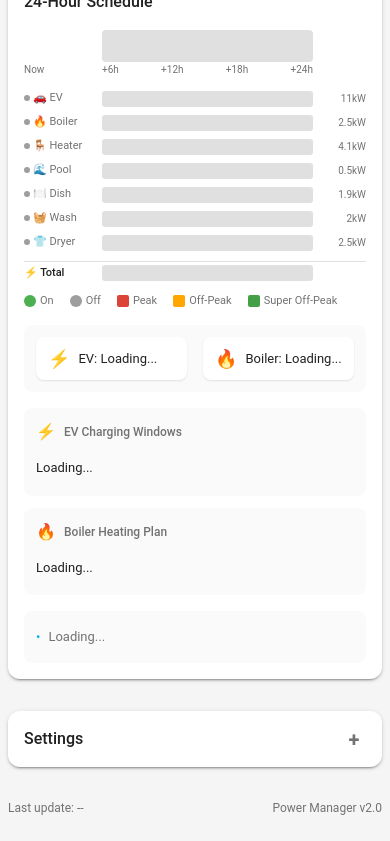
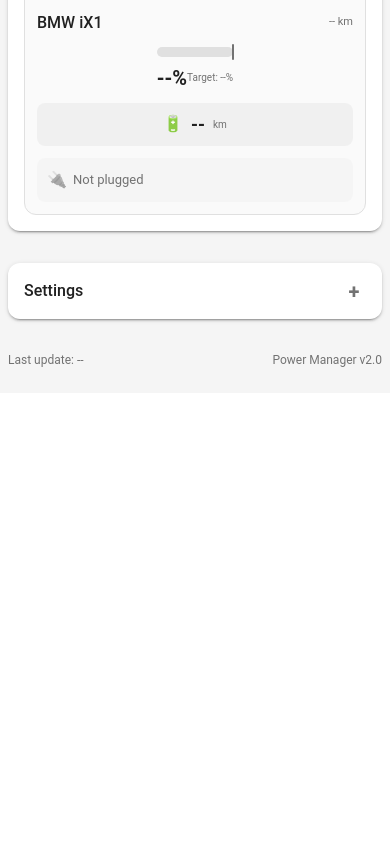
Before and after one commit to galletn/PowerManager, a FastAPI app: page / in a window 390 px wide. Shown: the part 1778-2619 px from the top of the page. After the commit the page ends 2145 px from the top, so only its background shows below. Run offline with FastAPI, Linux system fonts and the light colour scheme; parts of the project's set-up code (start-up, migrations or seed data) failed here and were passed over.

Commit message:
Move cars to right column with light theme, remove redundant cards
- Change car cards from dark to light theme to match page
- Move cars section from left column to right (below 24h schedule)
- Remove redundant EV Charging Windows and Boiler Heating Plan cards
- Remove Time Estimates section (info already in timeline)
- Cleaner, more compact car card design

🤖 Generated with [Claude Code](https://claude.com/claude-code)

Co-Authored-By: Claude Opus 4.5 <noreply@anthropic.com>

```diff
--- a/dashboard/static/style.css
+++ b/dashboard/static/style.css
@@ -1235,96 +1235,104 @@ h2 {
     border-radius: var(--ha-border-radius);
     padding: 16px;
     box-shadow: var(--ha-card-shadow);
+    margin-top: 16px;
+}
+
+.cars-section h2 {
+    margin-bottom: 16px;
 }
 
 .cars-grid {
     display: grid;
-    grid-template-columns: repeat(auto-fit, minmax(300px, 1fr));
+    grid-template-columns: repeat(2, 1fr);
     gap: 16px;
 }
 
 .car-card {
-    background: linear-gradient(135deg, #1a1a2e 0%, #16213e 100%);
-    border-radius: 16px;
+    background: rgba(0, 0, 0, 0.02);
+    border-radius: 12px;
     overflow: hidden;
-    transition: transform 0.3s, box-shadow 0.3s;
+    transition: transform 0.2s, box-shadow 0.2s;
+    border: 1px solid var(--ha-divider);
 }
 
 .car-card:hover {
-    transform: translateY(-4px);
-    box-shadow: 0 8px 25px rgba(0, 0, 0, 0.3);
+    transform: translateY(-2px);
+    box-shadow: 0 4px 12px rgba(0, 0, 0, 0.1);
 }
 
 .car-image-container {
     position: relative;
-    height: 160px;
+    height: 120px;
     overflow: hidden;
-    background: linear-gradient(135deg, #0f0f1a 0%, #1a1a2e 100%);
+    background: linear-gradient(135deg, #f5f5f5 0%, #e8e8e8 100%);
 }
 
 .car-image {
     width: 100%;
     height: 100%;
     object-fit: cover;
-    opacity: 0.9;
 }
 
 .car-location-badge {
     position: absolute;
-    top: 12px;
-    right: 12px;
-    background: rgba(0, 0, 0, 0.7);
+    top: 8px;
+    right: 8px;
+    background: rgba(255, 255, 255, 0.95);
     backdrop-filter: blur(8px);
-    padding: 6px 12px;
-    border-radius: 20px;
-    display: flex;
-    align-items: center;
-    gap: 6px;
+    padding: 4px 10px;
+    border-radius: 16px;
+    display: flex;
+    align-items: center;
+    gap: 4px;
+    font-size: 11px;
+    color: var(--ha-text-primary);
+    box-shadow: 0 2px 4px rgba(0,0,0,0.1);
+}
+
+.car-location-badge.home {
+    background: rgba(76, 175, 80, 0.9);
+    color: #fff;
+}
+
+.car-location-badge.away {
+    background: rgba(255, 152, 0, 0.9);
+    color: #fff;
+}
+
+.location-icon {
     font-size: 12px;
-    color: #fff;
-}
-
-.car-location-badge.home {
-    background: rgba(76, 175, 80, 0.8);
-}
-
-.car-location-badge.away {
-    background: rgba(255, 152, 0, 0.8);
-}
-
-.location-icon {
-    font-size: 14px;
 }
 
 .car-info {
-    padding: 16px;
-    color: #fff;
+    padding: 12px;
+    color: var(--ha-text-primary);
 }
 
 .car-header {
     display: flex;
     justify-content: space-between;
     align-items: center;
-    margin-bottom: 16px;
+    margin-bottom: 12px;
 }
 
 .car-header h3 {
-    font-size: 20px;
-    font-weight: 600;
+    font-size: 16px;
+    font-weight: 500;
     margin: 0;
-    color: #fff;
+    color: var(--ha-text-primary);
 }
 
 .car-mileage {
-    font-size: 12px;
-    color: rgba(255, 255, 255, 0.6);
+    font-size: 11px;
+    color: var(--ha-text-secondary);
 }
 
 .car-battery-section {
     display: flex;
     align-items: center;
-    gap: 16px;
-    margin-bottom: 16px;
+    gap: 12px;
+    margin-bottom: 12px;
 }
 
 .battery-visual {
@@ -1332,9 +1340,9 @@ h2 {
 }
 
 .battery-bar {
-    height: 12px;
-    background: rgba(255, 255, 255, 0.1);
-    border-radius: 6px;
+    height: 10px;
+    background: var(--ha-divider);
+    border-radius: 5px;
     position: relative;
     overflow: visible;
 }
@@ -1342,7 +1350,7 @@ h2 {
 .battery-fill {
     height: 100%;
     background: linear-gradient(90deg, #4caf50 0%, #8bc34a 100%);
-    border-radius: 6px;
+    border-radius: 5px;
     transition: width 0.5s ease;
 }
 
@@ -1365,11 +1373,11 @@ h2 {
 
 .battery-target {
     position: absolute;
-    top: -4px;
-    bottom: -4px;
-    width: 3px;
-    background: rgba(255, 255, 255, 0.8);
-    border-radius: 2px;
+    top: -3px;
+    bottom: -3px;
+    width: 2px;
+    background: var(--ha-text-secondary);
+    border-radius: 1px;
     transform: translateX(-50%);
 }
 
@@ -1377,64 +1385,64 @@ h2 {
     display: flex;
     justify-content: space-between;
     align-items: center;
-    margin-top: 8px;
+    margin-top: 6px;
 }
 
 .battery-percent {
-    font-size: 24px;
-    font-weight: 700;
-    color: #fff;
+    font-size: 20px;
+    font-weight: 600;
+    color: var(--ha-text-primary);
 }
 
 .battery-target-label {
-    font-size: 11px;
-    color: rgba(255, 255, 255, 0.6);
+    font-size: 10px;
+    color: var(--ha-text-secondary);
 }
 
 .range-display {
     display: flex;
     flex-direction: column;
     align-items: center;
-    padding: 12px 16px;
-    background: rgba(255, 255, 255, 0.1);
-    border-radius: 12px;
-    min-width: 80px;
+    padding: 8px 12px;
+    background: rgba(0, 0, 0, 0.04);
+    border-radius: 8px;
+    min-width: 70px;
 }
 
 .range-icon {
+    font-size: 16px;
+    margin-bottom: 2px;
+}
+
+.range-value {
     font-size: 18px;
-    margin-bottom: 4px;
-}
-
-.range-value {
-    font-size: 22px;
-    font-weight: 700;
-    color: #fff;
+    font-weight: 600;
+    color: var(--ha-text-primary);
 }
 
 .range-unit {
-    font-size: 11px;
-    color: rgba(255, 255, 255, 0.6);
+    font-size: 10px;
+    color: var(--ha-text-secondary);
 }
 
 .car-charging-status {
     display: flex;
     flex-direction: column;
-    gap: 8px;
-    padding: 12px;
-    background: rgba(255, 255, 255, 0.05);
-    border-radius: 12px;
+    gap: 6px;
+    padding: 10px;
+    background: rgba(0, 0, 0, 0.02);
+    border-radius: 8px;
 }
 
 .charging-state {
     display: flex;
     align-items: center;
-    gap: 8px;
+    gap: 6px;
 }
 
 .plug-icon {
-    font-size: 18px;
-    opacity: 0.6;
+    font-size: 16px;
+    opacity: 0.5;
 }
 
 .plug-icon.connected {
@@ -1454,48 +1462,48 @@ h2 {
 }
 
 .charging-text {
+    font-size: 13px;
+    color: var(--ha-text-secondary);
+}
+
+.charging-text.active {
+    color: var(--ha-success);
+    font-weight: 500;
+}
+
+.charging-power {
+    display: flex;
+    align-items: center;
+    gap: 6px;
+    padding: 6px 10px;
+    background: rgba(33, 150, 243, 0.1);
+    border-radius: 6px;
+    border-left: 3px solid #2196f3;
+}
+
+.power-icon {
     font-size: 14px;
-    color: rgba(255, 255, 255, 0.8);
-}
-
-.charging-text.active {
-    color: #4caf50;
-    font-weight: 500;
-}
-
-.charging-power {
-    display: flex;
-    align-items: center;
-    gap: 8px;
-    padding: 8px 12px;
-    background: rgba(33, 150, 243, 0.2);
-    border-radius: 8px;
-    border-left: 3px solid #2196f3;
-}
-
-.power-icon {
+    color: #2196f3;
+}
+
+.power-value {
     font-size: 16px;
-    color: #2196f3;
-}
-
-.power-value {
-    font-size: 18px;
     font-weight: 600;
-    color: #fff;
+    color: var(--ha-text-primary);
 }
 
 .power-unit {
-    font-size: 12px;
-    color: rgba(255, 255, 255, 0.6);
+    font-size: 11px;
+    color: var(--ha-text-secondary);
 }
 
 .time-remaining {
     margin-left: auto;
-    font-size: 12px;
-    color: rgba(255, 255, 255, 0.7);
-    padding: 4px 8px;
-    background: rgba(255, 255, 255, 0.1);
-    border-radius: 12px;
+    font-size: 11px;
+    color: var(--ha-text-secondary);
+    padding: 3px 6px;
+    background: rgba(0, 0, 0, 0.05);
+    border-radius: 10px;
 }
 
 /* Responsive adjustments for cars */
@@ -1505,12 +1513,12 @@ h2 {
     }
 
     .car-image-container {
-        height: 140px;
+        height: 100px;
     }
 
     .car-battery-section {
         flex-direction: column;
-        gap: 12px;
+        gap: 10px;
     }
 
     .range-display {
@@ -1518,7 +1526,7 @@ h2 {
         flex-direction: row;
         justify-content: center;
         gap: 8px;
-        padding: 10px;
+        padding: 8px;
     }
 
     .range-icon {
--- a/dashboard/templates/dashboard.html
+++ b/dashboard/templates/dashboard.html
@@ -162,144 +265,6 @@
                     </div>
                 </section>
 
-                <!-- Live Consumers -->
-                <section class="consumers-section">
-                    <h2>Live Consumers</h2>
-                    <div class="consumers-summary">
-                        <div class="consumer-total tracked">
-                            <span class="total-label">Tracked</span>
-                            <span class="total-value" id="consumers-tracked">--W</span>
-                        </div>
-                        <div class="consumer-total untracked">
-                            <span class="total-label">Untracked</span>
-                            <span class="total-value" id="consumers-untracked">--W</span>
-                        </div>
-                        <div class="consumer-total import">
-                            <span class="total-label">Grid Import</span>
-                            <span class="total-value" id="consumers-import">--W</span>
-                        </div>
-                    </div>
-                    <div class="consumers-grid" id="consumers-grid">
-                        <!-- Consumers will be populated by JS -->
-                    </div>
-                </section>
-            </div>
-
-            <!-- Right Column: 24-Hour Schedule -->
-            <div class="right-column">
-                <section class="schedule-section">
-                    <h2>24-Hour Schedule</h2>
-
-                    <!-- Timeline Visual -->
-                    <div class="timeline-container">
-                        <div class="timeline-row">
-                            <span class="device-label"></span>
-                            <div class="timeline" id="tariff-timeline"></div>
-                            <span class="device-power-label"></span>
-                        </div>
-                        <div class="timeline-row">
-                            <span class="device-label" style="font-size:10px;color:var(--ha-text-secondary)">Now</span>
-                            <div class="timeline-labels">
-                                <span>+6h</span>
-                                <span>+12h</span>
-                                <span>+18h</span>
-                                <span>+24h</span>
-                            </div>
-                            <span class="device-power-label"></span>
-                        </div>
-                        <!-- Device Activity Rows -->
-                        <div class="device-timelines" id="device-timelines">
-                            <div class="device-timeline-row">
-                                <span class="device-label"><span class="schedule-status-dot" id="schedule-ev-dot"></span>🚗 EV</span>
-                                <div class="device-bar" id="ev-timeline"></div>
-                                <span class="device-power-label" id="ev-power-label">11kW</span>
-                            </div>
-                            <div class="device-timeline-row">
-                                <span class="device-label"><span class="schedule-status-dot" id="schedule-boiler-dot"></span>🔥 Boiler</span>
-                                <div class="device-bar" id="boiler-timeline"></div>
-                                <span class="device-power-label" id="boiler-power-label">2.5kW</span>
-                            </div>
-                            <div class="device-timeline-row">
-                                <span class="device-label"><span class="schedule-status-dot" id="schedule-heater-dot"></span>🪑 Heater</span>
-                                <div class="device-bar" id="heater-timeline"></div>
-                                <span class="device-power-label" id="heater-power-label">4.1kW</span>
-                            </div>
-                            <div class="device-timeline-row">
-                                <span class="device-label"><span class="schedule-status-dot" id="schedule-pool-dot"></span>🌊 Pool</span>
-                                <div class="device-bar" id="pool-timeline"></div>
-                                <span class="device-power-label" id="pool-power-label">0.5kW</span>
-                            </div>
-                            <div class="device-timeline-row">
-                                <span class="device-label"><span class="schedule-status-dot" id="schedule-dishwasher-dot"></span>🍽️ Dish</span>
-                                <div class="device-bar" id="dishwasher-timeline"></div>
-                                <span class="device-power-label" id="dishwasher-power-label">1.9kW</span>
-                            </div>
-                            <div class="device-timeline-row">
-                                <span class="device-label"><span class="schedule-status-dot" id="schedule-washing-dot"></span>🧺 Wash</span>
-                                <div class="device-bar" id="washing-machine-timeline"></div>
-                                <span class="device-power-label" id="washing-machine-power-label">2kW</span>
-                            </div>
-                            <div class="device-timeline-row">
-                                <span class="device-label"><span class="schedule-status-dot" id="schedule-dryer-dot"></span>👕 Dryer</span>
-                                <div class="device-bar" id="tumble-dryer-timeline"></div>
-                                <span class="device-power-label" id="tumble-dryer-power-label">2.5kW</span>
-                            </div>
-                            <div class="device-timeline-row total-row">
-                                <span class="device-label">⚡ Total</span>
-                                <div class="device-bar" id="total-timeline"></div>
-                                <span class="device-power-label" id="total-power-label"></span>
-                            </div>
-                        </div>
-                        <div class="timeline-legend">
-                            <div class="legend-item"><span class="legend-color status-on"></span> On</div>
-                            <div class="legend-item"><span class="legend-color status-off"></span> Off</div>
-                            <div class="legend-item"><span class="legend-color peak"></span> Peak</div>
-                            <div class="legend-item"><span class="legend-color off-peak"></span> Off-Peak</div>
-                            <div class="legend-item"><span class="legend-color super-off-peak"></span> Super Off-Peak</div>
-                        </div>
-                    </div>
-
-                    <!-- Time Estimates -->
-                    <div class="estimates-section" id="estimates-section">
-                        <div class="estimate-item" id="ev-estimate">
-                            <span class="estimate-icon">⚡</span>
-                            <span class="estimate-text">EV: Loading...</span>
-                        </div>
-                        <div class="estimate-item" id="boiler-estimate">
-                            <span class="estimate-icon">🔥</span>
-                            <span class="estimate-text">Boiler: Loading...</span>
-                        </div>
-                    </div>
-
-                    <!-- Schedule Cards -->
-                    <div class="schedule-cards">
-                        <div class="schedule-card ev-schedule">
-                            <div class="card-header">
-                                <span class="card-icon">⚡</span>
-                                <span class="card-title">EV Charging Windows</span>
-                            </div>
-                            <div class="card-content" id="ev-schedule-list">
-                                <div class="schedule-item">Loading...</div>
-                            </div>
-                        </div>
-
-                        <div class="schedule-card boiler-schedule">
-                            <div class="card-header">
-                                <span class="card-icon">🔥</span>
-                                <span class="card-title">Boiler Heating Plan</span>
-                            </div>
-                            <div class="card-content" id="boiler-schedule-list">
-                                <div class="schedule-item">Loading...</div>
-                            </div>
-                        </div>
-                    </div>
-
-                    <!-- Current Status Summary -->
-                    <div class="status-summary" id="status-summary">
-                        <div class="summary-item">Loading...</div>
-                    </div>
-                </section>
-
                 <!-- Alerts -->
                 <section class="alerts-section" id="alerts-section" style="display: none;">
                     <h2>⚠️ Alerts</h2>
```
Also changed, not shown: other parts of dashboard/templates/dashboard.html (+103 -0 lines).
